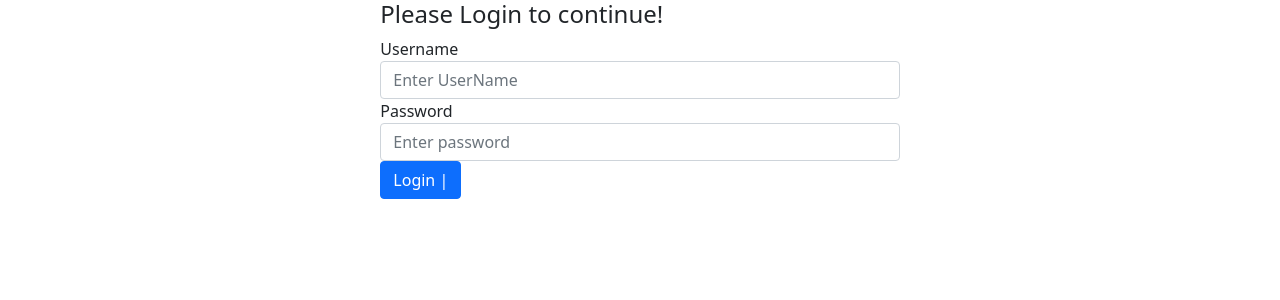
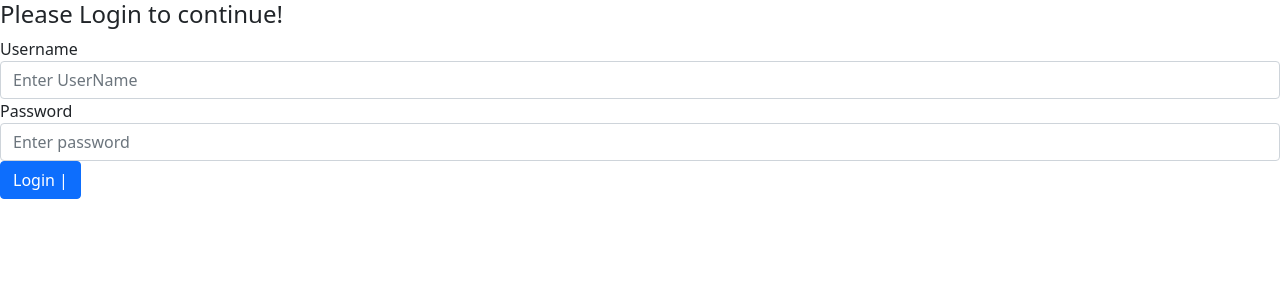
Before and after one commit to dinesh98raj/ToDoAppWithLoginAndLogout, a React (Create React App) app: page / in a window 1280 px wide. Shown: the top 300 px of the page. Built offline with nearby package versions, Linux system fonts and the light colour scheme; the HTML template or start-up script is replaced by a standard one.

Commit message:
first change in logincss branch

```diff
--- a/src/components/Login.jsx
+++ b/src/components/Login.jsx
@@ -27,7 +27,7 @@ export default function Login(props) {
 
   return (
     <div className="row justify-content-center">
-      <div className="col-md-5">
+      <div className="col">
         <h4>Please Login to continue!</h4>
         <form autoComplete="off" onSubmit={handleSubmit}>
           <div className="form-group">
```
